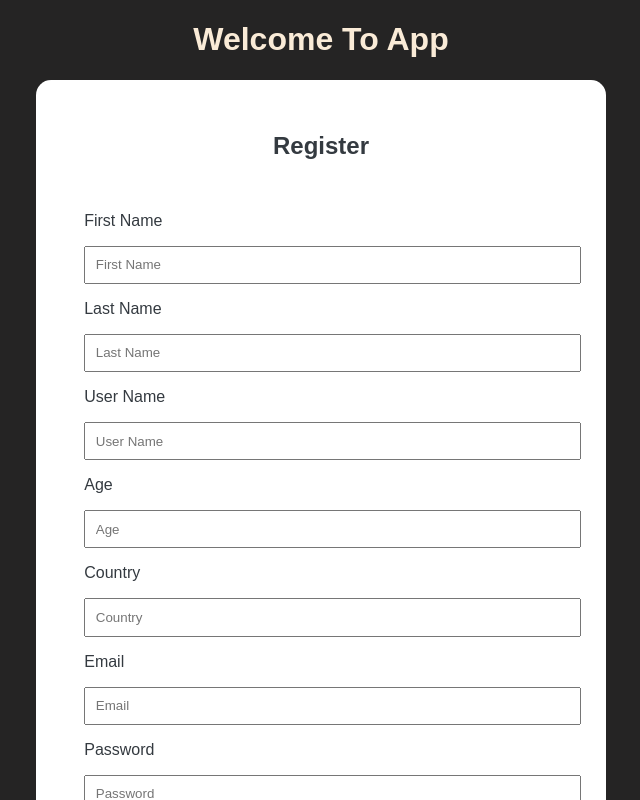
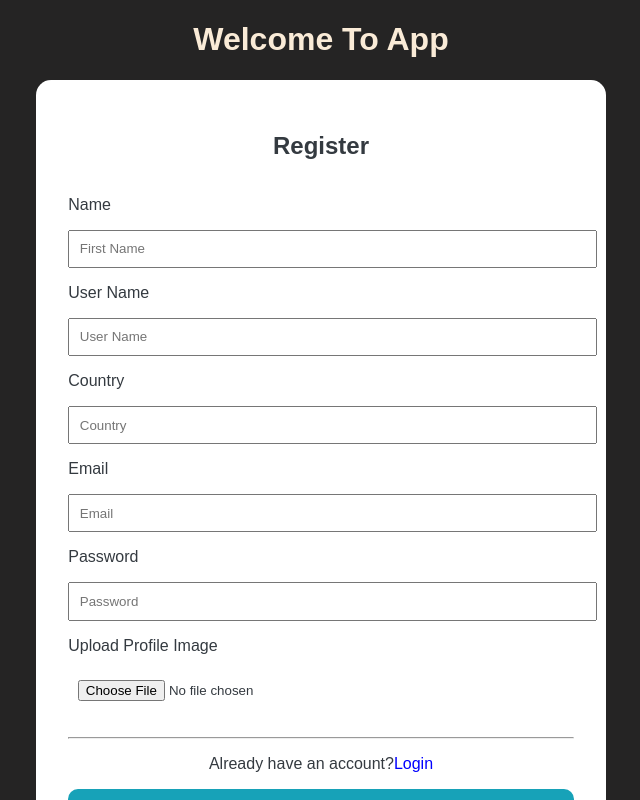
Before and after one commit to C4-OmarHamdann/MERAKI_Academy_Project_4, a React (Create React App) app in the folder frontend/: page / in a window 1280 px wide. Shown: the top 800 px of the page, without its empty margins (319-959 px from the left). Built offline with nearby package versions, Linux system fonts and the light colour scheme.

Commit message:
remove age and last name

```diff
--- a/frontend/src/components/Register.js
+++ b/frontend/src/components/Register.js
@@ -7,9 +7,9 @@ import axios from "axios";
 
 const Register = () => {
   const [firstName, setFirstName] = useState("");
-  const [lastName, setLastName] = useState("");
+
   const [userName, setUserName] = useState("");
-  const [age, setAge] = useState(0);
+
   const [country, setCountry] = useState("");
   const [email, setEmail] = useState("");
   const [password, setPassword] = useState("");
@@ -20,9 +20,9 @@ const Register = () => {
   //save data in form data
   const formData = new FormData();
   formData.append("firstName", firstName);
-  formData.append("lastName", lastName);
+
   formData.append("userName", userName);
-  formData.append("age", age);
+
   formData.append("country", country);
   formData.append("email", email);
   formData.append("password", password);
@@ -61,8 +61,8 @@ const Register = () => {
     <div className="authentication">
       <h2>Register</h2>
       {/* save value */}
-      <form>
-        <label>First Name</label>
+      <div>
+        <label>Name</label>
         <input
           type="text"
           onChange={(e) => {
@@ -71,15 +71,7 @@ const Register = () => {
           placeholder="First Name"
           required
         />
-        <label>Last Name</label>
-        <input
-          type="text"
-          onChange={(e) => {
-            setLastName(e.target.value);
-          }}
-          placeholder="Last Name"
-          required
-        />
+
         <label>User Name</label>
         <input
           type="text"
@@ -89,15 +81,7 @@ const Register = () => {
           placeholder="User Name"
           required
         />
-        <label>Age</label>
-        <input
-          type="number"
-          onChange={(e) => {
-            setAge(e.target.value);
-          }}
-          placeholder="Age"
-          required
-        />
+
         <label>Country</label>
         <input
           type="text"
@@ -130,13 +114,7 @@ const Register = () => {
         <hr />
         <p>
           Already have an account?
-          <a
-            onClick={() => {
-              navigate("/login");
-            }}
-          >
-            Login
-          </a>
+          <a href={navigate("/login")}>Login</a>
         </p>
         <button onClick={addUsers}>Register</button>
 
@@ -155,7 +133,7 @@ const Register = () => {
           //if undfinde => no change
           <div />
         )}
-      </form>
+      </div>
     </div>
   );
 };
```
